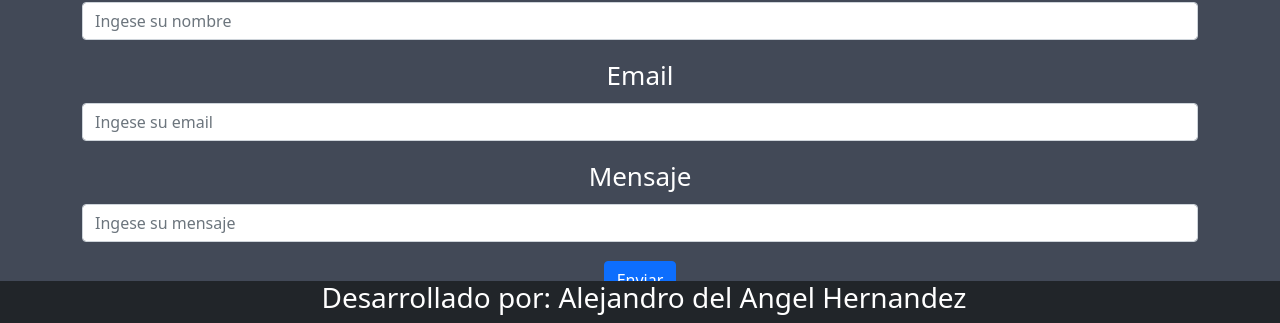
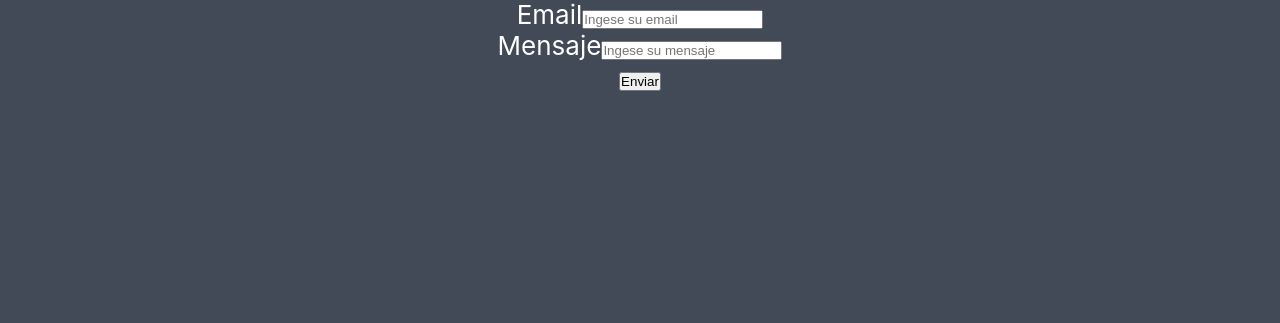
Before and after one commit to AlejandroHDZ2021/AlejandroHDZ2021-Proyecto-4-RestaurantApp, a React (Create React App) app: page / in a window 1280 px wide. Shown: the part 477-800 px from the top of the page. Built offline with nearby package versions, Linux system fonts and the light colour scheme.

Commit message:
quitando stilos

```diff
--- a/package.json
+++ b/package.json
@@ -6,6 +6,7 @@
     "@testing-library/jest-dom": "^5.16.4",
     "@testing-library/react": "^13.3.0",
     "@testing-library/user-event": "^13.5.0",
+    "autoprefixer": "10.4.5",
     "bootstrap": "^5.1.3",
     "firebase": "^9.8.3",
     "react": "^18.2.0",
--- a/src/components/Formulario.jsx
+++ b/src/components/Formulario.jsx
@@ -1,6 +1,5 @@
 import React, { useState, useEffect } from 'react'
 import { collection,addDoc } from 'firebase/firestore'
-import 'bootstrap/dist/css/bootstrap.min.css';
 import Form from 'react-bootstrap/Form';
 import Button from 'react-bootstrap/Button';
 import { db } from '../firebase'
@@ -57,7 +56,7 @@ const Formulario = () => {
               <Form.Label>Mensaje</Form.Label>
               <Form.Control type= "text" placeholder="Ingese su mensaje" name="mensaje" onChange={(e) => handleChange(e.target)}/>
             </Form.Group>
-            <Button onClick={() => handleClick()} variant="primary" type="submit">
+            <Button onClick={() => handleClick()} variant="primary">
               Enviar
             </Button>
           </Form>
```
Also changed, not shown: 1 other file (tests, documents, lock files or other folders).
